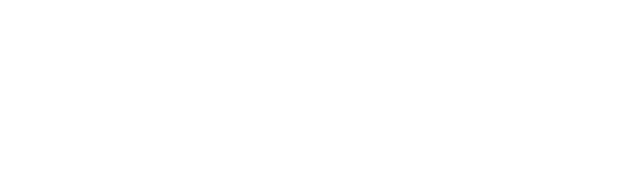
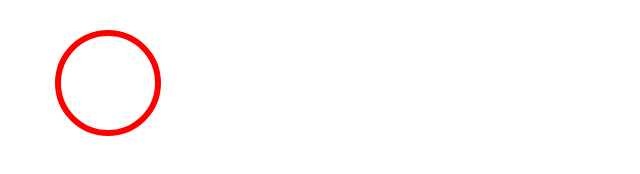
Before and after one commit to zhulinghaizhoqiaodaima/myWebInterview, a plain HTML site: page 1-html/test.html in a window 1280 px wide. Shown: the whole page, without its empty margins (0-640 px from the left). Drawn offline with Linux system fonts and the light colour scheme.

Commit message:
响应式

```diff
--- a/1-html/test.html
+++ b/1-html/test.html
@@ -7,42 +7,16 @@
   <meta name="viewport" content="width=device-width, initial-scale=1.0">
   <title>Document</title>
 </head>
-
 <body>
+  <canvas id="mycanvas"></canvas>
   <script>
-        class Cookie {
-            //设置cookie
-            setCookie(key, value, time) {
-                let expires = new Date(new Date().getTime() + (time * 24 * 60 * 60 * 1000)).toGMTString()//Date对象转换为字符串
-                document.cookie = `${key}=${value};expires=${expires};` // expire 设置浏览器期限
-            }
-            //获取cookie
-            getCookie(key) {
-                let cookies = (document.cookie).split('; ')
-                var temp;
-                for (let i = 0; i < cookies.length; i++) {
-                    temp = cookies[i].split('=')
-                    if (key == temp[0]) {
-                        return temp[1]
-                    }
-                }
-                return null
-            }
-            //删除cookie
-            deleteCookie(key) {
-                let value = this.getCookie(key);
-                this.setCookie(key, value, -1)
-            }
-        }
-        //测试
-        let cookie = new Cookie();
-        cookie.setCookie('uName', '孤独的根号3', 7)
-        cookie.setCookie('login', '1', 30)
-        cookie.setCookie('A', 1111, 1)
-        cookie.setCookie('B', 2222, 1)
-        cookie.deleteCookie('A')
-        console.log(cookie.getCookie('uName'))
-
+    let c = document.getElementById("mycanvas")
+    let ctx = c.getContext("2d");
+    ctx.beginPath();
+    ctx.lineWidth = "6";
+    ctx.strokeStyle = "red"
+    ctx.arc(100,75,50,0,2*Math.PI)
+    ctx.stroke()
   </script>
 </body>
 
```
Also changed, not shown: 2-css/3-rem响应式布局/index.html (added, +51 -0 lines). Lines whose indentation alone changed are shown as unchanged.
